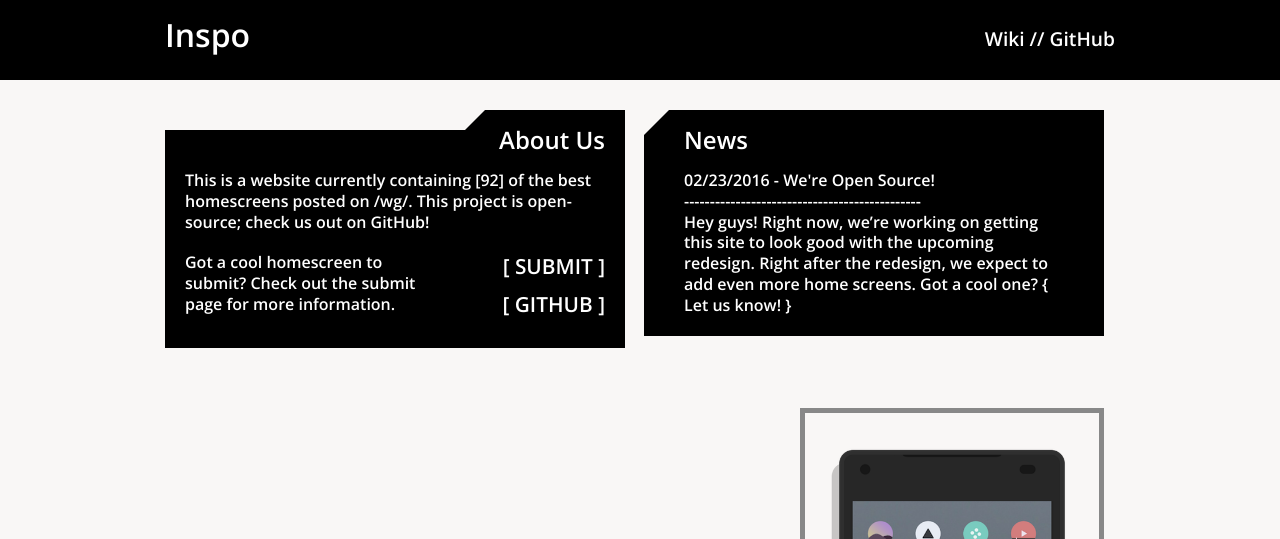
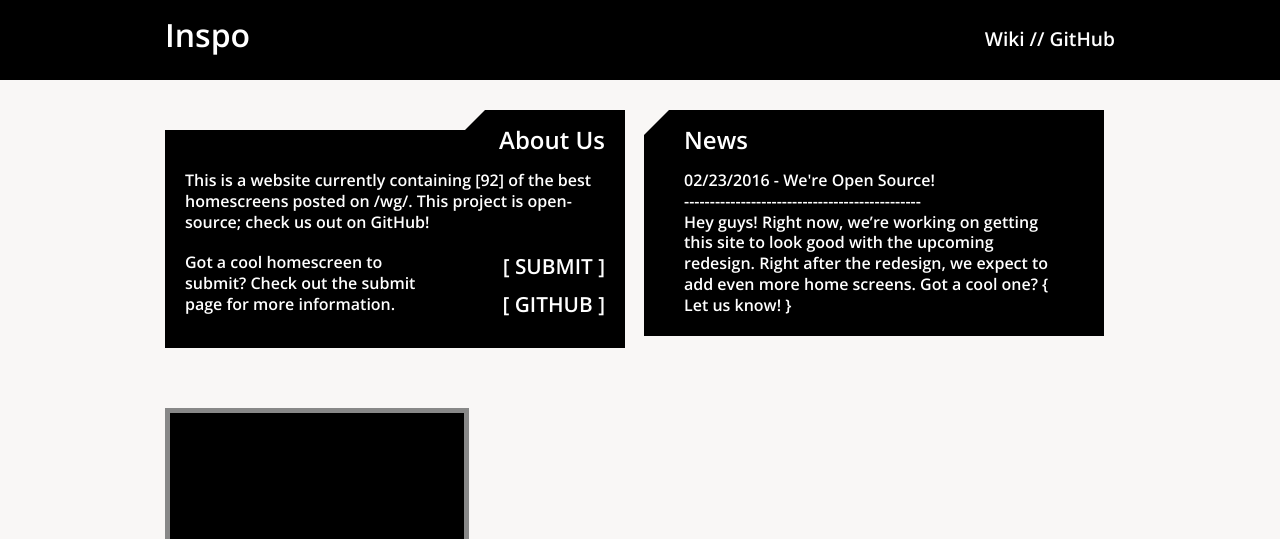
Before and after one commit to homescreens/homescreens, a Jekyll site: the page built from index.html, in a window 1280 px wide. Shown: the top 539 px of the page. Built offline with Jekyll 4.4.1, drawn with Linux system fonts in a browser that asks for light colours; grey boxes are pictures that could not be loaded.

Commit message:
New homescreen

```diff
--- a/_data/homescreens.yml
+++ b/_data/homescreens.yml
@@ -1,3 +1,8 @@
+- image_url: /assets/images/thumbs/0116.jpeg
+  full_path: /assets/images/webm/0116.webm
+  col-size: col-1
+  type: webm
+
 - image_url: /assets/images/thumbs/0115.png
   full_path: /assets/images/full/0115.png
   col-size: col-1
```
Also changed, not shown: assets/images/thumbs/0116.jpeg (added), 1 other file.
